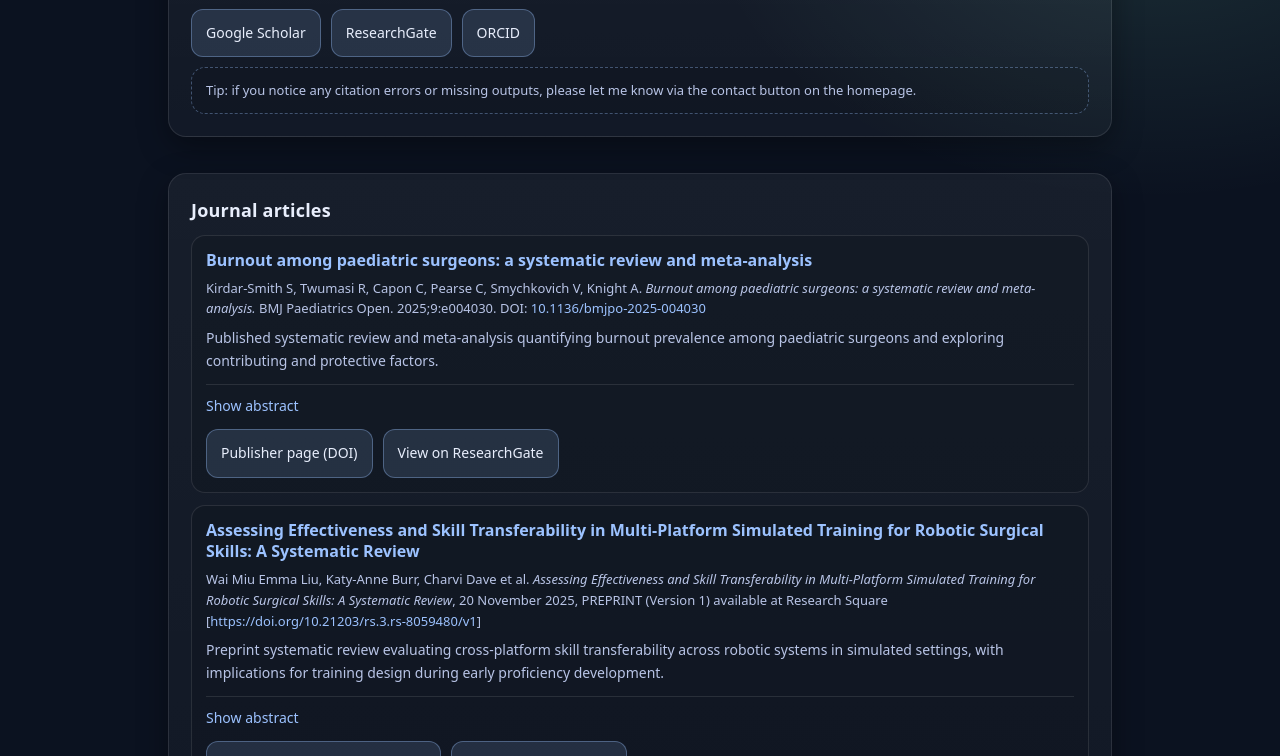
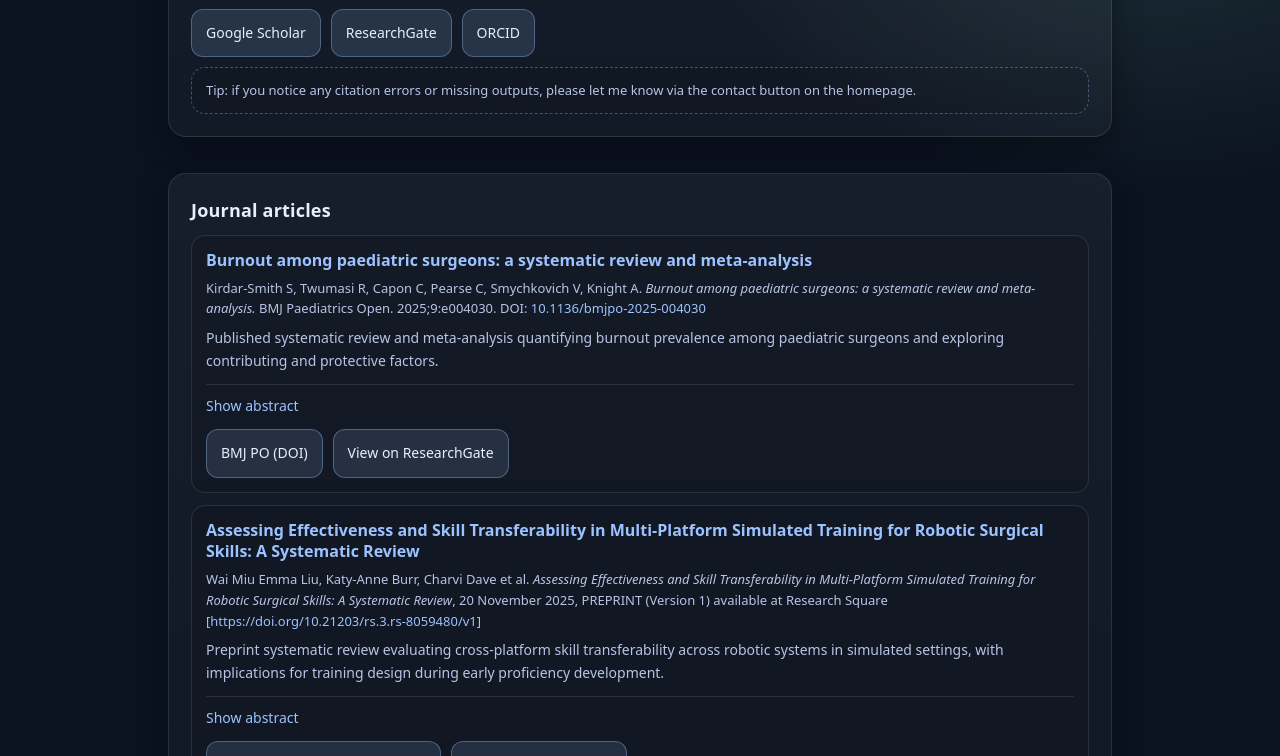
Before and after one commit to CallumPearse/callumpearse.github.io, a plain HTML site: page publications.html in a window 1280 px wide. Shown: the part 344-1100 px from the top of the page. Drawn offline with Linux system fonts and the light colour scheme.

Commit message:
Update publications.html

```diff
--- a/publications.html
+++ b/publications.html
@@ -328,7 +328,7 @@
   </details>
 
   <div class="btnrow">
-    <a class="btn" href="https://doi.org/10.1136/bmjpo-2025-004030">Publisher page (DOI)</a>
+    <a class="btn" href="https://doi.org/10.1136/bmjpo-2025-004030">BMJ PO (DOI)</a>
     <a class="btn" href="https://www.researchgate.net/profile/Callum-Pearse-3">View on ResearchGate</a>
   </div>
 </article>
```
